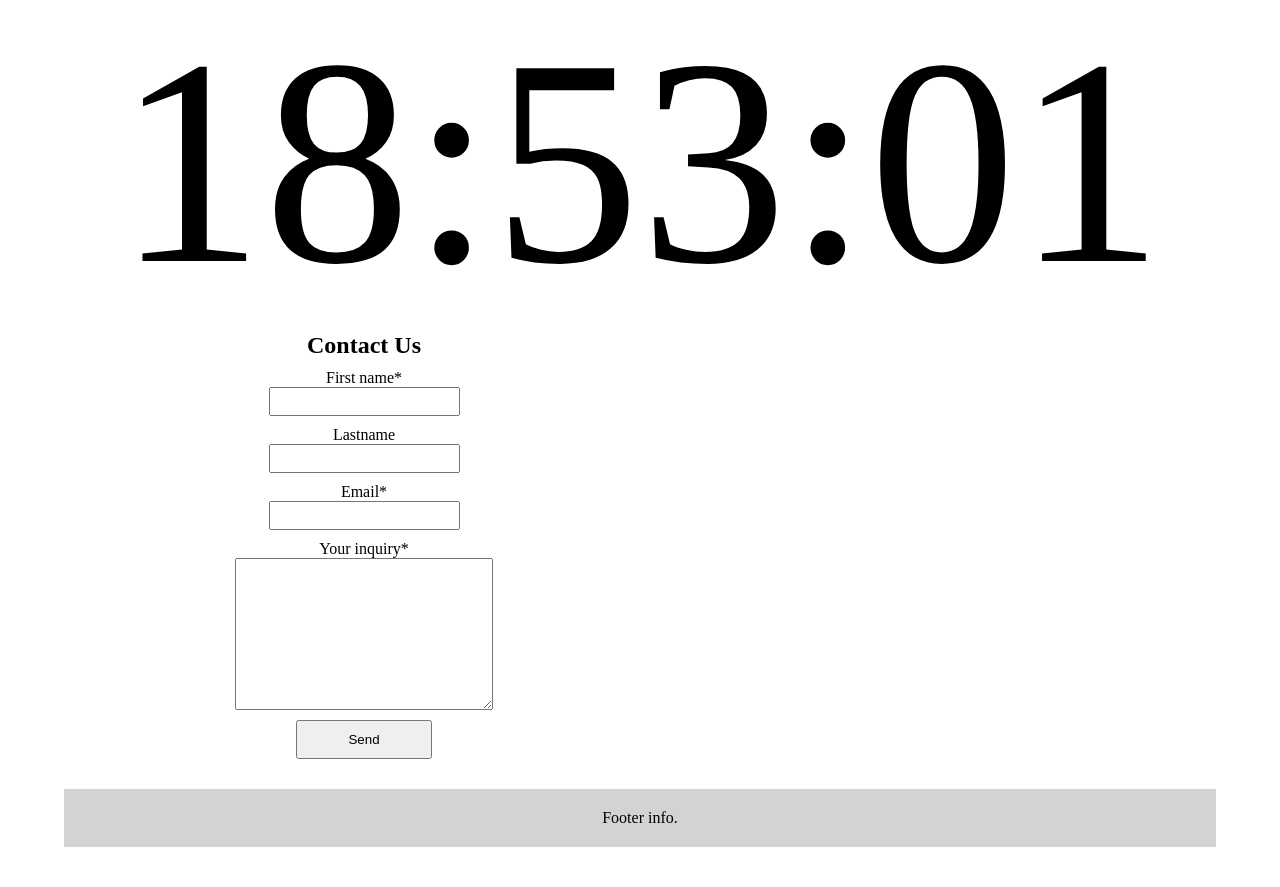
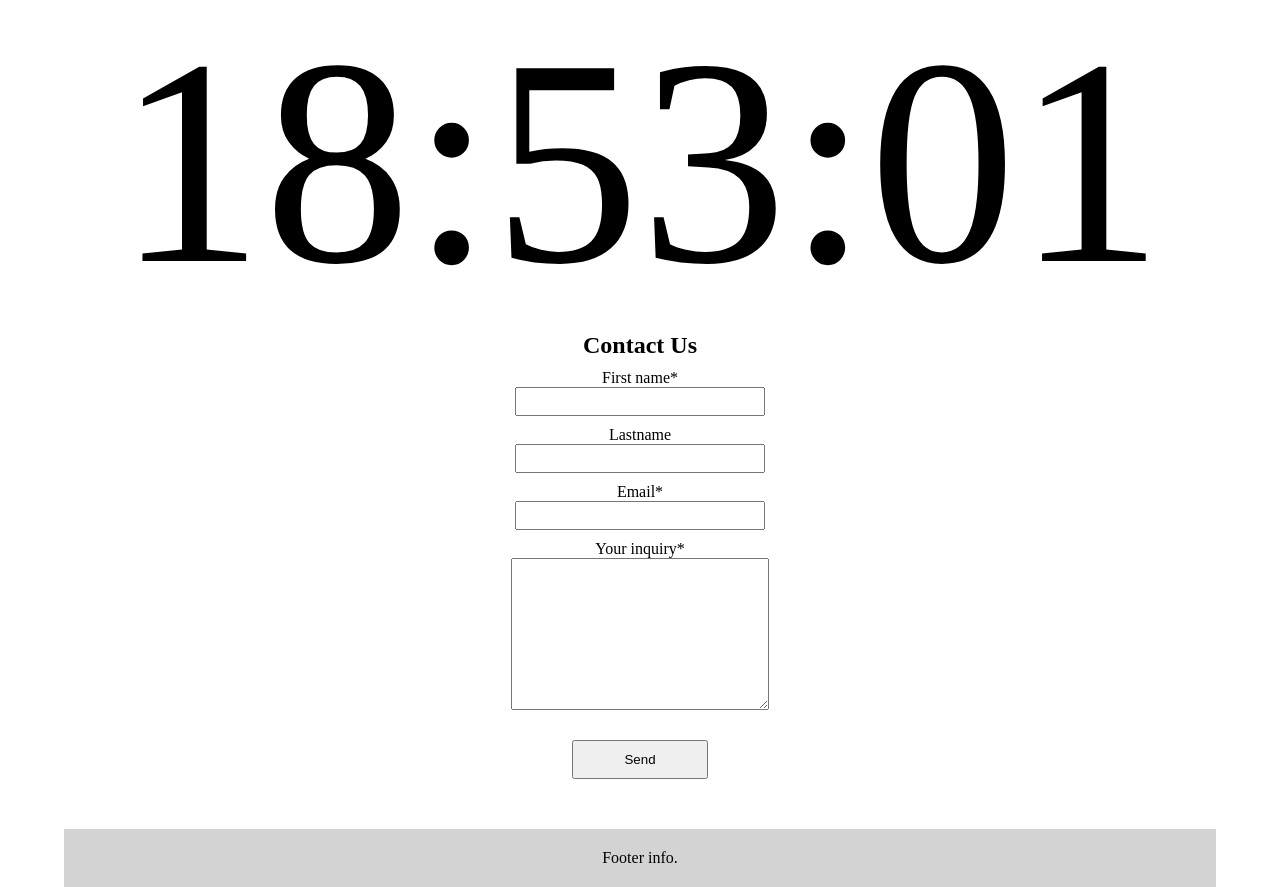
Before and after one commit to gedasfs/cafs2, a PHP site: page / in a window 1280 px wide. Shown: the part 820-1707 px from the top of the page. Before the commit the page ends 1667 px from the top, so only its background shows below. Run offline with PHP 8.4, Linux system fonts and the light colour scheme.

Commit message:
week8, DOM task (slider, clock, form)

```diff
--- a/week8/task_DOM_06-20/style/style.css
+++ b/week8/task_DOM_06-20/style/style.css
@@ -94,7 +94,6 @@ body {
     display: flex;
     flex-direction: column;
     align-items: center;
-    max-width: 600px;
     text-align: center;
 }
 
@@ -104,10 +103,11 @@ body {
 
 .contact-us-cont input {
     padding: 5px;
+    width: 250px;
 }
 
 .contact-us-cont button {
-    margin: 10px;
+    margin: 30px;
     padding: 10px 50px;
 }
 
```
